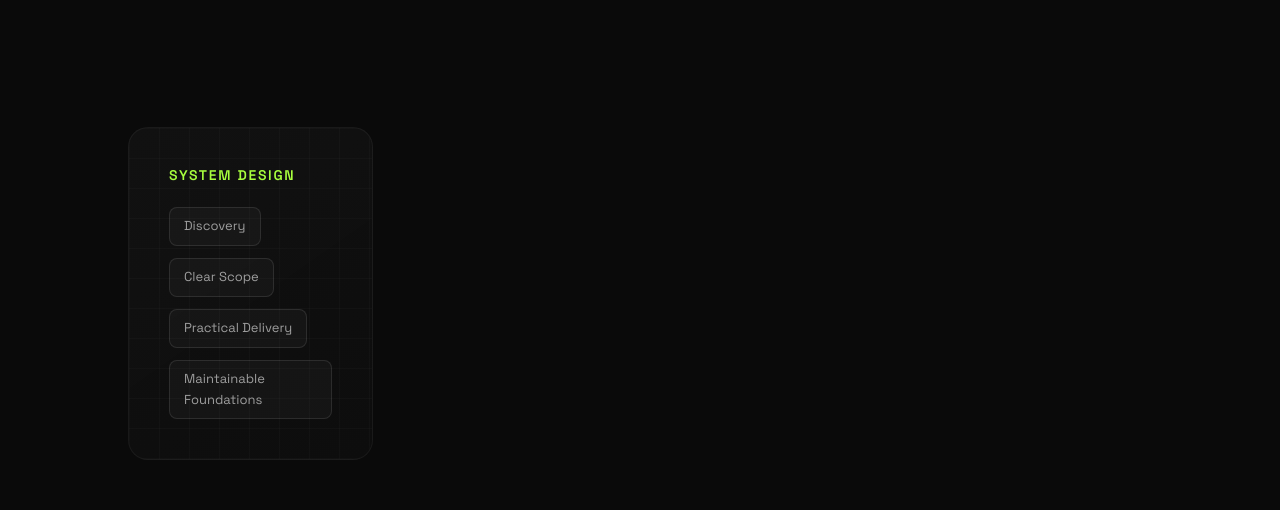
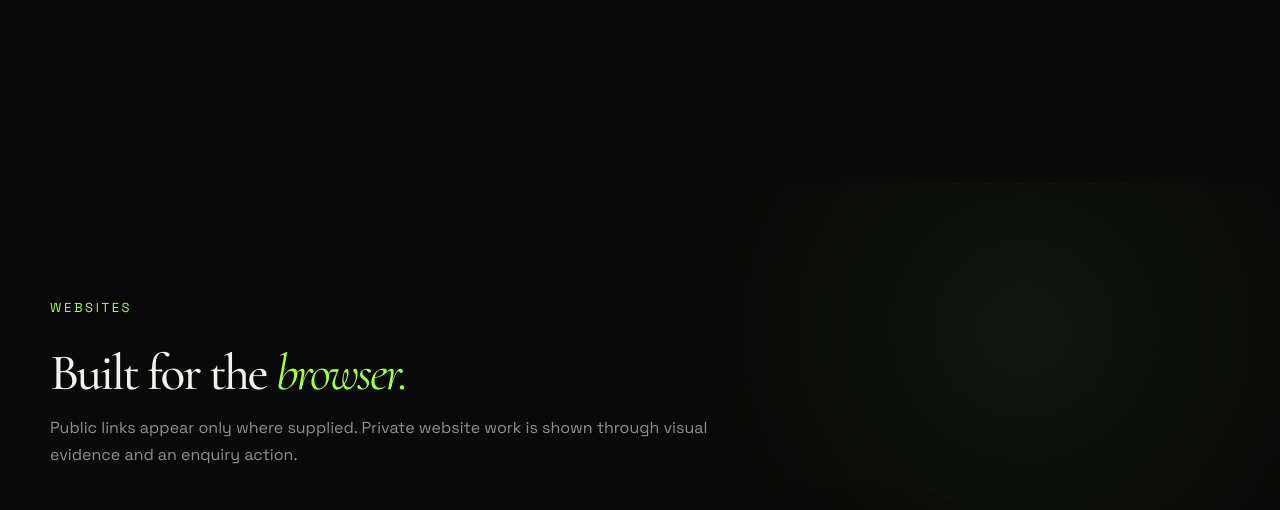
Before and after one commit to adnanahmad69689-ui/Adnanai, a React (Vite) app in the folder client/: page / in a window 1280 px wide. Shown: the part 3200-3710 px from the top of the page. Built offline with nearby package versions, Linux system fonts and the light colour scheme.

Commit message:
Checkpoint: Removed the System Design service card and its tags from the Services section. The portfolio now shows only AI Web Development, AI Automation, and AI Agents. Verified layout, TypeScript, and production build.

```diff
--- a/client/src/data/skills.ts
+++ b/client/src/data/skills.ts
@@ -17,8 +17,4 @@ export const skillCategories: SkillCategory[] = [
     title: "AI Agents",
     tags: ["Knowledge Assistants", "Lead Intake", "Support Workflows", "Human-in-the-loop Design"],
   },
-  {
-    title: "System Design",
-    tags: ["Discovery", "Clear Scope", "Practical Delivery", "Maintainable Foundations"],
-  },
 ];
```
Also changed, not shown: 1 other file (tests, documents, lock files or other folders).
